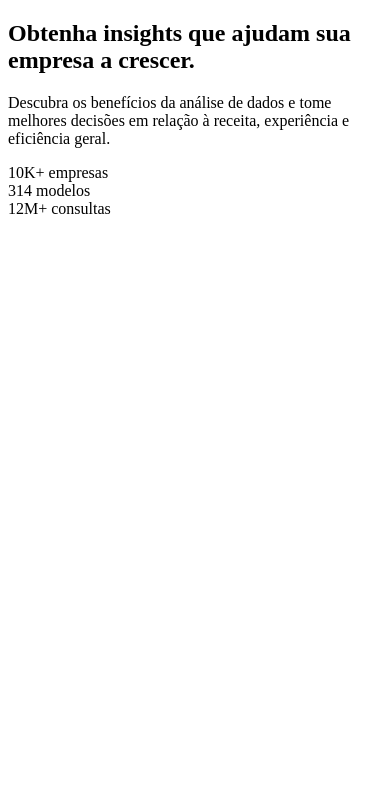
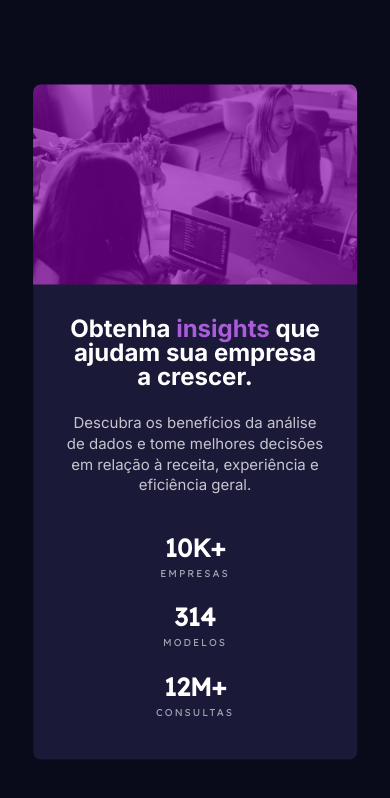
Before and after one commit to alexfrocha/stats-preview, a plain HTML site: page index.html in a window 390 px wide. Drawn offline with Linux system fonts and the light colour scheme.

Commit message:
Final Project

```diff
--- /dev/null
+++ b/assets/css/style.css
@@ -0,0 +1,151 @@
+@import url('https://fonts.googleapis.com/css2?family=Inter:wght@400;700&family=Lexend+Deca&display=swap');
+
+* {
+    margin: 0;
+    padding: 0;
+    line-height: 1;
+}
+
+:root {
+    --body-bg-color: hsl(233, 47%, 7%);
+    --card-bg-color: hsl(244, 38%, 16%);
+    --soft-violet-color: hsl(277, 64%, 61%);
+
+    --white-color: hsl(0, 0%, 100%);
+    --slightly-paragraph-transparent-white-color: hsla(0, 0%, 100%, 0.75);
+    --slightly-stats-transparent-white-color: hsla(0, 0%, 100%, 0.6);
+
+    --stats-ff: 'Lexend Deca', sans-serif;
+    --all-ff: 'Inter', sans-serif;
+}
+
+body {
+    background-color: var(--body-bg-color);
+}
+
+.card {
+    width: 900px;
+    border-radius: 10px;
+    position: absolute;
+    top: 50%;
+    left: 50%;
+    transform: translate(-50%, -50%);
+    background-color: var(--card-bg-color);
+    display: grid;
+    grid-template-areas:
+        "imagem"
+        "conteudo";
+    grid-template-columns: 25% 25% 25% 25%;
+    grid-template-rows: 33.33% 33.33% 33.33%;
+}
+
+.card-content {
+    padding: 3rem;
+    grid-area: conteudo;
+    grid-column: 1/3;
+    grid-row: 1 / 4;
+    font-family: var(--all-ff);
+}
+
+.card-title {
+    color: var(--white-color);
+}
+
+.card-text {
+    font-size: 15px;
+    line-height: 1.3rem;
+    margin-top: 1.5rem;
+    color: var(--slightly-paragraph-transparent-white-color);
+    margin-bottom: 1rem;
+}
+
+.card-stats-group {
+    display: flex;
+    margin-top: 2.4rem;
+    justify-content: space-between;
+}
+
+.card-stats {
+    display: flex;
+    flex-direction: column;
+    font-family: var(--stats-ff);
+}
+
+.card-stats-title {
+    font-size: 25px;
+    color: var(--white-color);
+    font-weight: 700;
+}
+
+.card-stats-text {
+    line-height: 1.8rem;
+    color: var(--slightly-stats-transparent-white-color);
+    letter-spacing: 2px;
+    text-transform: uppercase;
+    font-size: 10px;
+}
+
+.text-purple {
+    color: var(--soft-violet-color);
+}
+
+.card-image {
+    border-top-right-radius: 10px;
+    border-bottom-right-radius: 10px;
+    width: 100%;
+    height: 100%;
+    background-image: url('../../images/image-header-desktop.jpg');
+    grid-column: 3 / 5;
+    grid-row: 1 / 4;
+}
+
+.card-purple-bg {
+    border-top-right-radius: 10px;
+    border-bottom-right-radius: 10px;
+    width: 100%;
+    height: 100%;
+    background: rgba(139, 0, 173, 0.63);
+}
+
+@media screen and (max-width: 768px) {
+    .card {
+        width: 83%;
+        display: flex;
+        flex-direction: column;
+        text-align: center;
+        border-radius: 8px;
+    }
+
+    .card-image {
+        width: 100%;
+        height: 200px;
+        border-top-right-radius: 0;
+        border-bottom-right-radius: 0;
+        border-top-left-radius: 8px;
+        border-top-right-radius: 8px;
+        background: url("../../images/image-header-mobile.jpg") center / cover no-repeat;
+    }
+
+    .card-purple-bg {
+        border-top-right-radius: 0;
+        border-bottom-right-radius: 0;
+        border-top-left-radius: 8px;
+        border-top-right-radius: 8px;
+    }
+
+    .card-content {
+        padding: 2rem;
+    }
+
+    .card-stats-group {
+        flex-direction: column;
+    }
+
+    .card-stats:first-child {
+        margin-top: 0;
+    }
+
+    .card-stats {
+        margin-top: 1rem;
+    }
+}
--- a/index.html
+++ b/index.html
@@ -5,7 +5,7 @@
   <meta name="viewport" content="width=device-width, initial-scale=1.0"> <!-- displays site properly based on user's device -->
 
   <link rel="icon" type="image/png" sizes="32x32" href="./images/favicon-32x32.png">
-
+  <link rel="stylesheet" href="assets/css/style.css">
   <title>Stats Preview</title>
 
 </head>
@@ -18,6 +18,7 @@
     <div class="card-content">
       <h2 class="card-title">Obtenha <span class="text-purple">insights</span> que ajudam sua empresa a crescer.</h2>
       <p class="card-text">Descubra os benefícios da análise de dados e tome melhores decisões em relação à receita, experiência e eficiência geral.</p>
+      <div class="card-stats-group">
         <div class="card-stats">
           <span class="card-stats-title">10K+</span>
           <span class="card-stats-text">empresas</span>
@@ -32,6 +33,7 @@
         </div>
       </div>
     </div>
+  </div>
 
 </body>
 </html>
```
Lines whose indentation alone changed are shown as unchanged.
